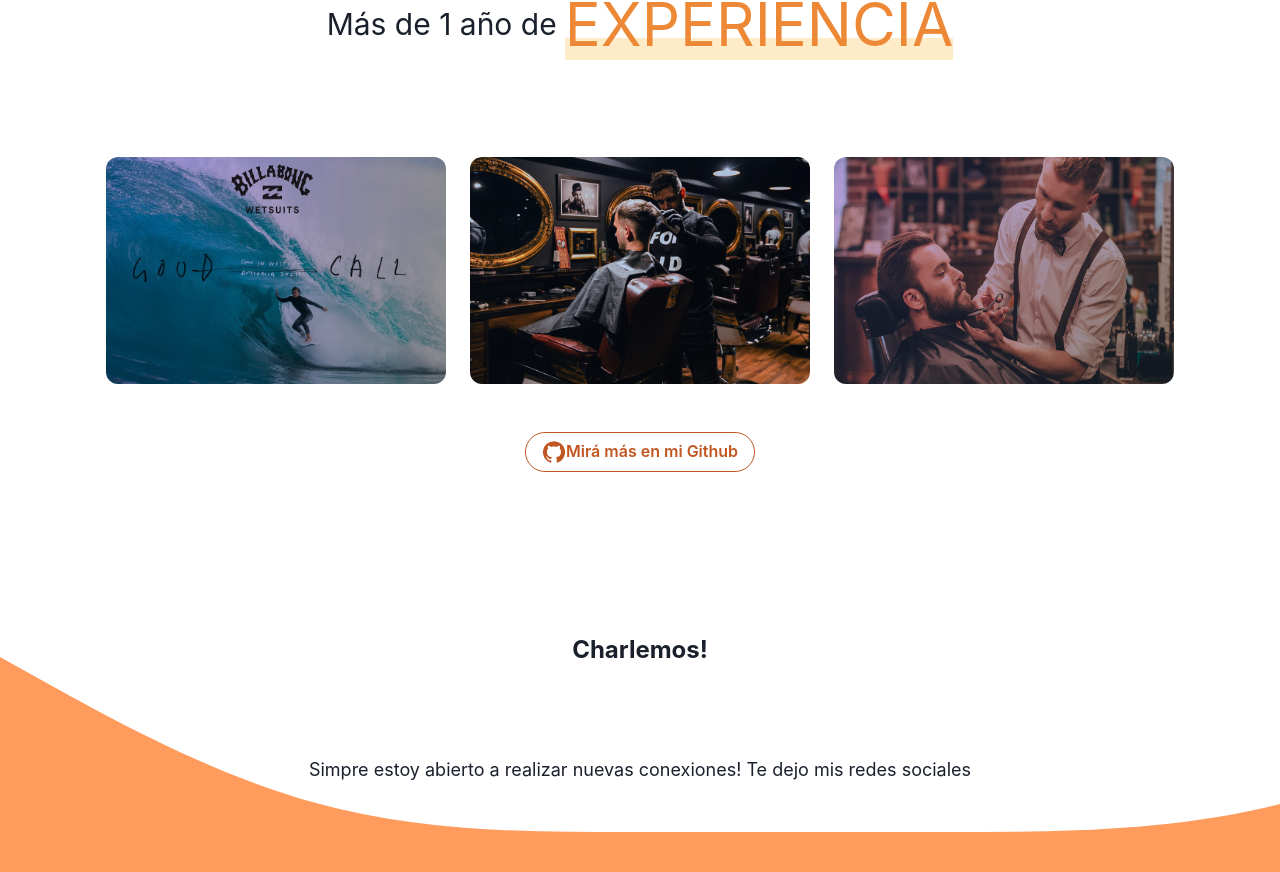
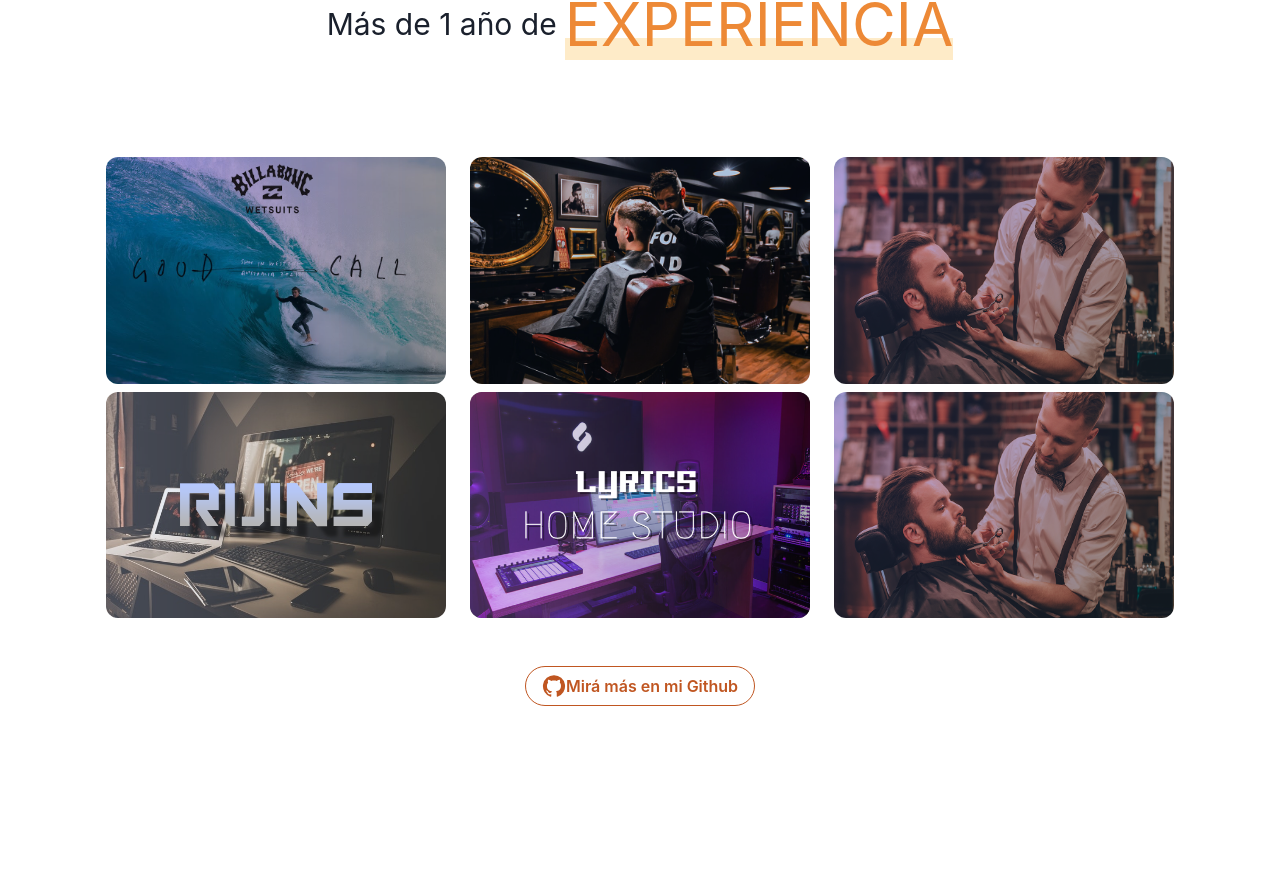
Before and after one commit to vazqueztomas/portfolio, a React (Create React App) app: page / in a window 1280 px wide. Shown: the part 1182-2054 px from the top of the page. Built offline with nearby package versions, Linux system fonts and the light colour scheme.

Commit message:
minor fixes - urls de proyecto

```diff
--- a/src/components/Works.css
+++ b/src/components/Works.css
@@ -3,3 +3,9 @@
     background-color: var(--chakra-colors-orange-400);
     transition: all .2s ease-in-out;
 }
+
+
+#works {
+    display: flex;
+    justify-content: center;
+}
--- a/src/components/Works.js
+++ b/src/components/Works.js
@@ -6,11 +6,14 @@ import GitHubIcon from '@mui/icons-material/GitHub';
 import BillabongSVG from '../assets/images/billabong.svg';
 import BarberiaSVG from '../assets/images/barberia.svg';
 import LaBarbDeTotoSVG from '../assets/images/labarberiadetoto.svg';
+import RuinsSVG from '../assets/images/tipos-de-computadoras.svg';
+import LyricsSVG from '../assets/images/lyrics.svg'
+
 import './Works.css';
 // import MouseIcon from '@mui/icons-material/Mouse';
 const Works = props => {
   return (
-    <Stack my={20} id = "works">
+    <Stack my={20} id="works">
       <Stack
         textAlign={'center'}
         direction={['column', 'column', 'row']}
@@ -21,6 +24,7 @@ const Works = props => {
         <Text fontSize={['20px', '20px', '30px']}>Más de 1 año de</Text>
         <TitleRemarcado contenido="EXPERIENCIA"></TitleRemarcado>
       </Stack>
+      <Stack alignItems={"center"}>
         <Stack
           direction={['column', 'row', 'row']}
           alignItems={'center'}
@@ -29,7 +33,7 @@ const Works = props => {
         >
           <WorkCard
             image={BillabongSVG}
-          link={'https://billabong.com'}
+            link={'https://billabongcopy.web.app/'}
           ></WorkCard>
           <WorkCard
             image={LaBarbDeTotoSVG}
@@ -40,8 +44,29 @@ const Works = props => {
             link={'https://benescuela.web.app'}
           ></WorkCard>
         </Stack>
+
+        <Stack
+          direction={['column', 'row', 'row']}
+          alignItems={'center'}
+          justifyContent={'center'}
+          spacing={6}
+        >
+          <WorkCard
+            image={RuinsSVG}
+            link={'https://ruinsdesign.web.app'}
+          ></WorkCard>
+          <WorkCard
+            image={LyricsSVG}
+            link={'https://homelyricstudio.web.app/'}
+          ></WorkCard>
+          <WorkCard
+            image={BarberiaSVG}
+            link={'https://benescuela.web.app'}
+          ></WorkCard>
+        </Stack>
+      </Stack>
       <Stack alignItems={'center'} justifyContent={'center'} pt={10}>
-        <a href = "https://github.com/vazquezcabj21" target="_blank">
+        <a href="https://github.com/vazquezcabj21" target="_blank">
           <Button
             colorScheme={'orange'}
             borderRadius={'20px 20px'}
```
Also changed, not shown: src/assets/images/lyrics.svg (added), src/assets/images/tipos-de-computadoras.svg (added). Lines whose indentation alone changed are shown as unchanged.
